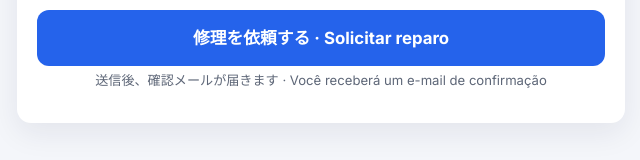
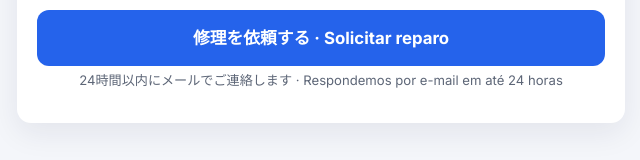
Before and after one commit to aln244vr/formulario-reparo-iphone, a plain HTML site: page consoles.html in a window 1280 px wide. Shown: the part 3852-4012 px from the top of the page, without its empty margins (319-959 px from the left). Drawn offline with Linux system fonts and the light colour scheme.

Commit message:
Corrige aviso: não há mais e-mail automático de confirmação
Co-Authored-By: Claude Opus 5.5 <noreply@anthropic.com>
Claude-Session: https://claude.ai/code/session_01Q19BGiC1q6DcnS9eJxQs4z

```diff
--- a/consoles.html
+++ b/consoles.html
@@ -227,7 +227,7 @@
         <a class="btn btn-gray" id="fallback-link" href="#" style="display:block;margin-top:8px">✉️ メールで送る · Enviar por e-mail</a>
       </div>
       <button type="submit" class="btn btn-primary" id="submit-btn">修理を依頼する · Solicitar reparo</button>
-      <p class="hint" style="text-align:center">送信後、確認メールが届きます · Você receberá um e-mail de confirmação</p>
+      <p class="hint" style="text-align:center">24時間以内にメールでご連絡します · Respondemos por e-mail em até 24 horas</p>
     </section>
   </form>
 </main>
```
Also changed, not shown: index.html (+1 -1 lines).
